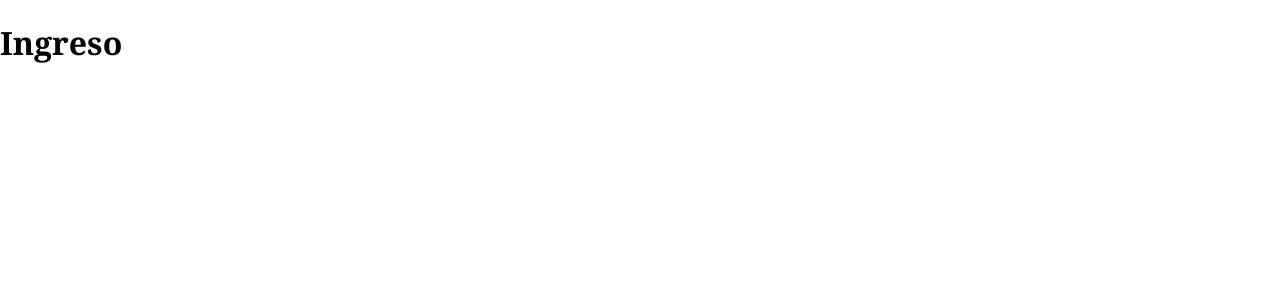
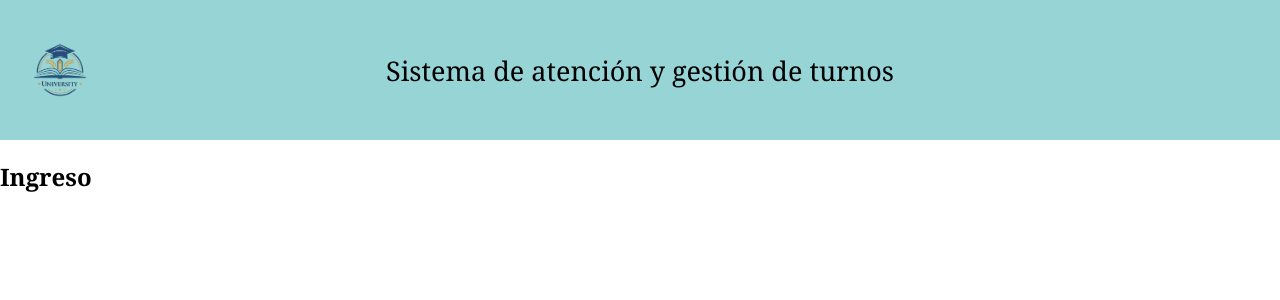
Before and after one commit to Maira-BC/Taller-2, a React (Vite) app: page /ingreso in a window 1280 px wide. Shown: the top 300 px of the page. Built offline with nearby package versions, Linux system fonts and the light colour scheme.

Commit message:
Selección de sucursal

```diff
--- a/src/App.tsx
+++ b/src/App.tsx
@@ -10,7 +10,7 @@ function App() {
     <Routes>
       <Route path="/" element={<Inicio />} />
       <Route path="/sucursales" element={<Sucursales setSucursal={setSucursal} />} />
-      <Route path="/ingreso" element={<Ingreso />} />
+      <Route path="/ingreso" element={<Ingreso sucursal={sucursal} />} />
     </Routes>
   )
 }
--- a/src/components/Header.tsx
+++ b/src/components/Header.tsx
@@ -1,10 +1,17 @@
 import logo from '../assets/logo.png'
 
-function Header() {
+type HeaderProps = {
+    sucursal?: string
+}
+
+function Header({ sucursal }: HeaderProps) {
     return (
         <header className="header">
             <img src={logo} alt="Logo" />
-            <h1>Sistema de atención y gestión de turnos</h1>
+            <div className="header-texto">
+                <h1>Sistema de atención y gestión de turnos</h1>
+                {sucursal && <p>{sucursal}</p>}
+            </div>
         </header>
     )
 }
--- a/src/pages/Ingreso.tsx
+++ b/src/pages/Ingreso.tsx
@@ -1,5 +1,18 @@
-function Ingreso() {
-  return <h1>Ingreso</h1>
+import Header from '../components/Header'
+
+type IngresoProps = {
+  sucursal: string
+}
+
+function Ingreso({ sucursal }: IngresoProps) {
+  return (
+    <>
+      <Header sucursal={sucursal} />
+      <main>
+        <h2>Ingreso</h2>
+      </main>
+    </>
+  )
 }
 
 export default Ingreso
--- a/src/pages/Sucursales.tsx
+++ b/src/pages/Sucursales.tsx
@@ -17,7 +17,6 @@ function Sucursales({ setSucursal }: SucursalesProps) {
       <Header />
       <main className="sucursales">
         <button className="boton-sucursal" onClick={() => seleccionarSucursal('Sucursal 1')}>
-
             SUCURSAL
             <span>1</span>
         </button>
```
